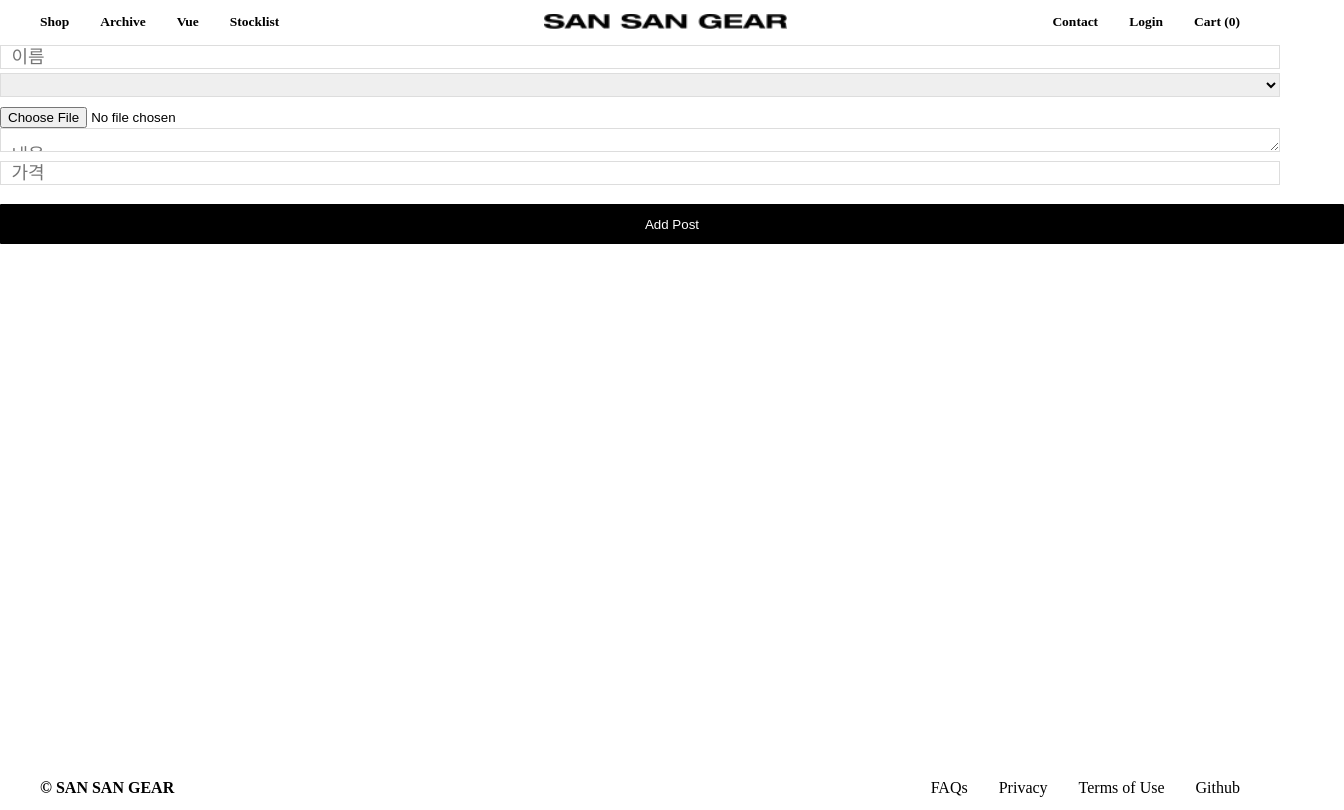
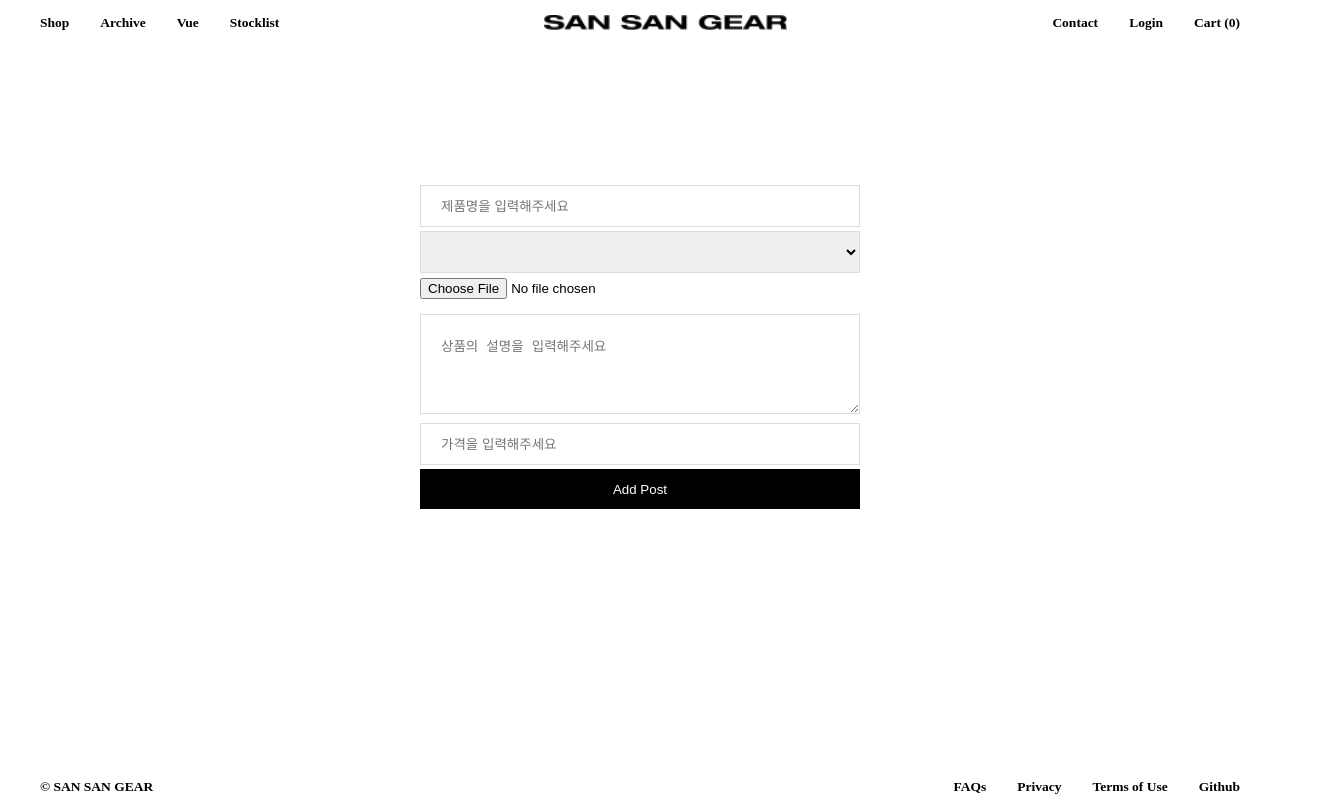
Before and after one commit to sansangear-clone-gr4/sansan-front, a React (Create React App) app: page /posting in a window 1280 px wide. Shown: the whole page, 1344 px wide, since content can reach past the window. Built offline with nearby package versions, Linux system fonts and the light colour scheme.

Commit message:
css 수정

```diff
--- a/src/components/Detail/DetailPost.jsx
+++ b/src/components/Detail/DetailPost.jsx
@@ -21,12 +21,12 @@
   return (
     <div className="inner">
       <section>
-        <h3 id="proprietary name">{post.title}</h3>
+        <h3 id="proprietary">{post.title}</h3>
         <div>
           <p id="description">{post.content}</p>
         </div>
       </section>
-      <section className="section image">
+      <section className="section_image">
         <img src="{post.imageFile}" alt="상품사진" />
       </section>
       <section>
--- a/src/components/Footer/style.css
+++ b/src/components/Footer/style.css
@@ -3,6 +3,8 @@
     display: flex;
     justify-content: space-between;
     padding: 14px 40px;
+    font-size: 13.5px;
+    font-weight: bold;
 }
 
 .menu_buttom li{
--- a/src/components/Form/Form.css
+++ b/src/components/Form/Form.css
@@ -1,54 +1,77 @@
-.containerWrap {
-  display: flex;
-  flex-direction: column;
-  justify-content: center;
-  height: 1500px;
-  margin: 50px;
+.container{
+  width: 440px;
+  height: 100%;
+  margin: 0 auto;
+  padding: 140px 0;
 }
 
+.containerWrap {
+  /* display: flex;
+  flex-direction: column;
+  justify-content: center; */
+  width: 440px;
+  height: 1500px;
+  margin: 0 auto;
+}
+.inputTitle{
+  width: 440px;
+  /* margin: 0 auto; */
+}
+.inputTitle input{
+  padding: 20px;
+}
+.inputTitle ::placeholder{
+  font-size: 13.5px;
+}
+.inputTitle select{
+  color: #000;
+}
+.image{
+  width: 440px;
+}
 .inputTitle > input,
 select {
-  width: 100%;
+  width: 440px;
+  height: 1.5rem;
+  margin-bottom: 0.25rem;
+  border: solid 1px #ddd;
+  padding: 20px;
+  font-size: 13.5px;
+}
+.inputContent{
+  margin: 0 auto;
+}
+.inputContent > textarea {
+  width: 440px;
+  height: 100px;
+  margin-bottom: 0.25rem;
+  border: solid 1px #ddd;
+  padding: 20px;
+  font-size: 13.5px;
+}
+
+.inputPrice > input {
+  width: 440px;
   height: 1.5rem;
   margin-bottom: 0.25rem;
   border: solid 1px #ddd;
   padding: 0.65rem;
-  font-size: 18px;
-}
-
-.inputContent > textarea {
-  width: 100%;
-  height: 1.5rem;
-  margin-bottom: 0.25rem;
-  border: solid 1px #ddd;
-  padding: 0.65rem;
-  font-size: 18px;
-}
-
-.inputPrice > input {
-  width: 100%;
-  height: 1.5rem;
-  margin-bottom: 0.25rem;
-  border: solid 1px #ddd;
-  padding: 0.65rem;
-  font-size: 18px;
+  font-size: 13.5px;
+  padding: 20px;
 }
 
 .addBtn {
   color: #fff;
   background-color: #000;
   cursor: pointer;
-  margin-top: 15px;
-  display: inline-block;
-  box-sizing: border-box;
-  border: 1px solid transparent;
-  border-radius: 1px;
-  width: 105%;
+  border: 0 none;
+  width: 440px;
   height: 40px;
   padding-left: 8px;
   padding-right: 8px;
-  font-weight: normal !important;
-  vertical-align: middle;
+  font-weight: normal;
   text-align: center;
-  white-space: nowrap;
 }
+ input{
+  margin-bottom: 15px;
+ }
--- a/src/components/Form/Form.jsx
+++ b/src/components/Form/Form.jsx
@@ -1,6 +1,7 @@
 import { useState } from "react";
 import { useDispatch } from "react-redux";
 import { __postPost } from "../../redux/modules/postSlice";
+import "../../pages/reset.css"
 import "./Form.css";
 
 function Form() {
@@ -36,11 +37,12 @@
   };
 
   return (
+    <div className="container">
       <form className="containerWarp" onSubmit={OnSubmitHandler}>
         <div className="inputTitle">
           <input
             type="text"
-          placeholder="이름"
+            placeholder="제품명을 입력해주세요"
             minLength="2"
             onChange={(e) => {
               const { value } = e.target;
@@ -59,19 +61,19 @@
             <option value="" selected>
               Category
             </option>
-          <option value="outer">Outer</option>
-          <option value="top">Top</option>
-          <option value="bottom">Bottom</option>
-          <option value="accessories">Accessories</option>
+            <option value="0">Outer</option>
+            <option value="1">Top</option>
+            <option value="2">Bottom</option>
+            <option value="3">Accessories</option>
           </select>
         </div>
-      <input type="file" onChange={getImage} />
-
+        <input type="file" onChange={getImage} className="image"/>
         <div className="inputContent">
           <textarea
+            rows="20" cols="100"
             type="text"
             id="content"
-          placeholder="내용"
+            placeholder="상품의 설명을 입력해주세요"
             onChange={(e) => {
               const { value } = e.target;
               setPost({ ...post, content: value });
@@ -81,7 +83,7 @@
         <div className="inputPrice">
           <input
             type="number"
-          placeholder="가격"
+            placeholder="가격을 입력해주세요"
             onChange={(e) => {
               const { value } = e.target;
               setPost({ ...post, price: value });
@@ -90,6 +92,7 @@
         </div>
         <button className="addBtn"> Add Post</button>
       </form>
+    </div>
   );
 }
 
--- a/src/components/Header/style.css
+++ b/src/components/Header/style.css
@@ -1,9 +1,10 @@
 .headerwrap{
     height: 45px;
     text-align: center;
-    padding: 14px 40px;
+    padding: 13px 40px;
     /* background: green; */
     display: flex;
+    align-items: center;
     justify-content: space-between;
 }
 .gnb li{
@@ -20,6 +21,7 @@
 .logo a{
     display: block;
     background-image: url(../../../public/images/logo.png);
+    background-position: center;
     background-repeat: no-repeat;
     text-indent: -9999px;
     background-size: contain;
--- a/src/components/Shop/ShopList.jsx
+++ b/src/components/Shop/ShopList.jsx
@@ -1,5 +1,16 @@
-function ShopList() {
-  return <div>난 전체 게시물 조회야 </div>;
+import { Navigate, useNavigate, useParams } from "react-router-dom";
+import { useDispatch } from "react-redux";
+import { __getPost } from "../../redux/modules/postSlice";
+import { useEffect } from "react";
+import "../../pages/reset.css"
+import "./style.css"
+
+function ShopList(props) {
+  const dispatch = useDispatch();
+  const navigate = useNavigate();
+
+  return <div className="cardwrap">
+  </div>;
 }
 
 export default ShopList;
--- a/src/components/Shop/style.css
+++ b/src/components/Shop/style.css
@@ -0,0 +1,10 @@
+.cardwrap{
+    width: 1680px;
+    margin: 0 auto;
+    background: #000;
+}
+
+.card{
+    width: 300px;height: 500px;
+    background: white;
+}
--- a/src/pages/LogIn.jsx
+++ b/src/pages/LogIn.jsx
@@ -88,34 +88,37 @@
 }
 
 const STContainer = styled.div`
-  margin-top: 45px;
-  display: flex;
-  justify-content: center;
+  /* display: flex;
+  justify-content: center; */
+  /* position: absolute; */
   padding: 7.5rem 0;
-  font-size: 18px;
+  font-size: 13.5px;
   color: #000;
 `;
 
 const STInner = styled.div`
-  flex: 0 0 auto;
-  width: 33.33333333%;
+  /* flex: 0 0 auto; */
+  /* width: 33.33333333%; */
+  position: absolute;
+  top: 50%;
+  left: 50%;
+  transform: translate(-50%, -50%);
 
   div {
-    width: 100%;
-    margin: 0 0 0.5rem;
+    width: 440px;
     p {
-      font-size: 18px;
+      font-size: 13.5px;
       font-weight: bold;
       display: block !important;
-      margin-bottom: 0.5rem;
+      margin: 0.5rem 0;
     }
     input {
-      width: 100%;
+      width: 440px;
       height: 1.5rem;
       margin-bottom: 0.25rem;
       border: solid 1px #ddd;
-      padding: 0.65rem;
-      font-size: 18px;
+      padding: 20px;
+      font-size: 13.5px;
     }
   }
 `;
@@ -129,7 +132,7 @@
     display: inline-block;
     box-sizing: border-box;
     border: 1px solid transparent;
-    width: 105%;
+    width: 440px;
     height: 40px;
     padding-left: 8px;
     padding-right: 8px;
@@ -144,7 +147,7 @@
     display: inline-block;
     box-sizing: border-box;
     border: 1px solid transparent;
-    width: 105%;
+    width: 440px;
     height: 40px;
     padding-left: 8px;
     padding-right: 8px;
@@ -162,8 +165,8 @@
   display: flex;
   justify-content: space-between;
   span {
+    margin-top: 15px;
     font-size: 13px;
-    font-weight: bold;
   }
 `;
 
--- a/src/pages/Main.jsx
+++ b/src/pages/Main.jsx
@@ -5,7 +5,6 @@
 
 
 function Main() {
-  console.log(getCookie("userToken"));
   return (
     <>
       <Header />
--- a/src/pages/style.css
+++ b/src/pages/style.css
@@ -4,7 +4,7 @@
 }
 
 .mainpage{
-    width: 100vmax;
+    width: 100%;
     height: 100vmax;
     background-repeat: no-repeat;
     background-size: cover;
```
Lines whose indentation alone changed are shown as unchanged.
